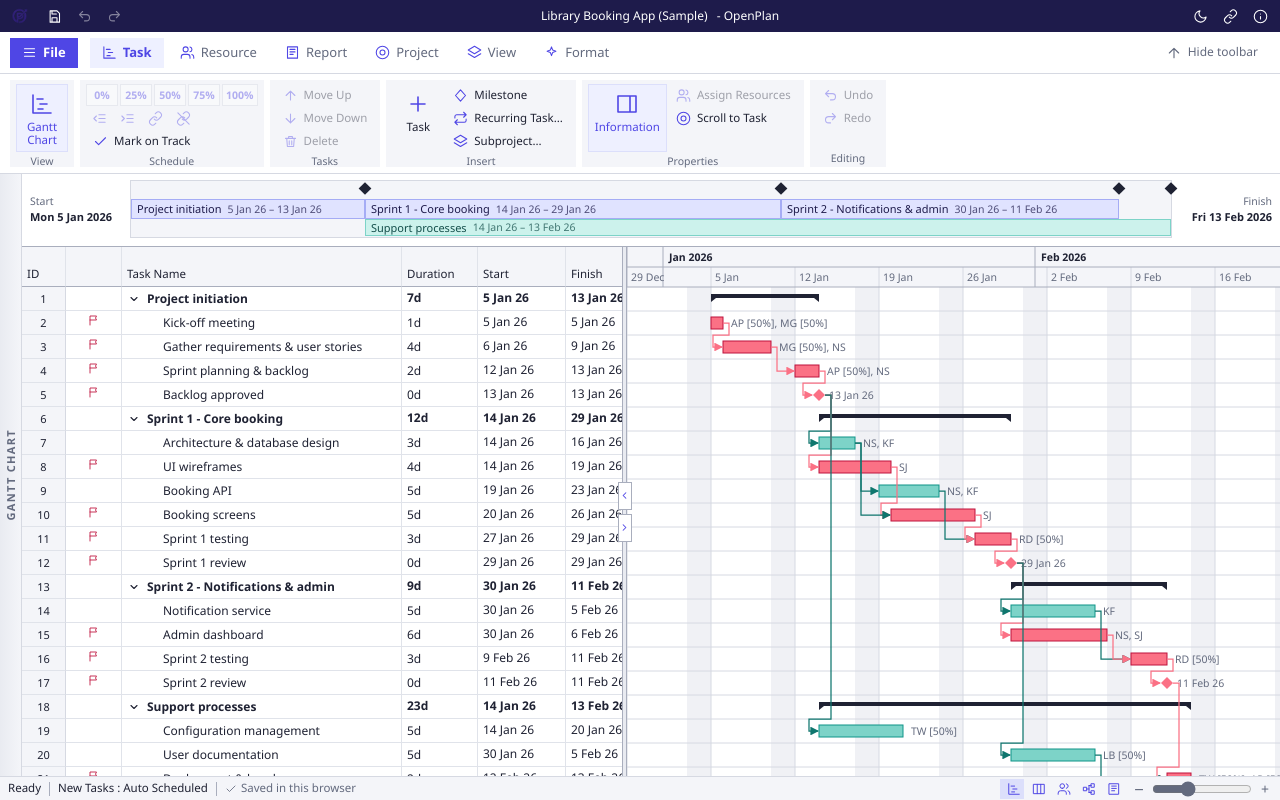
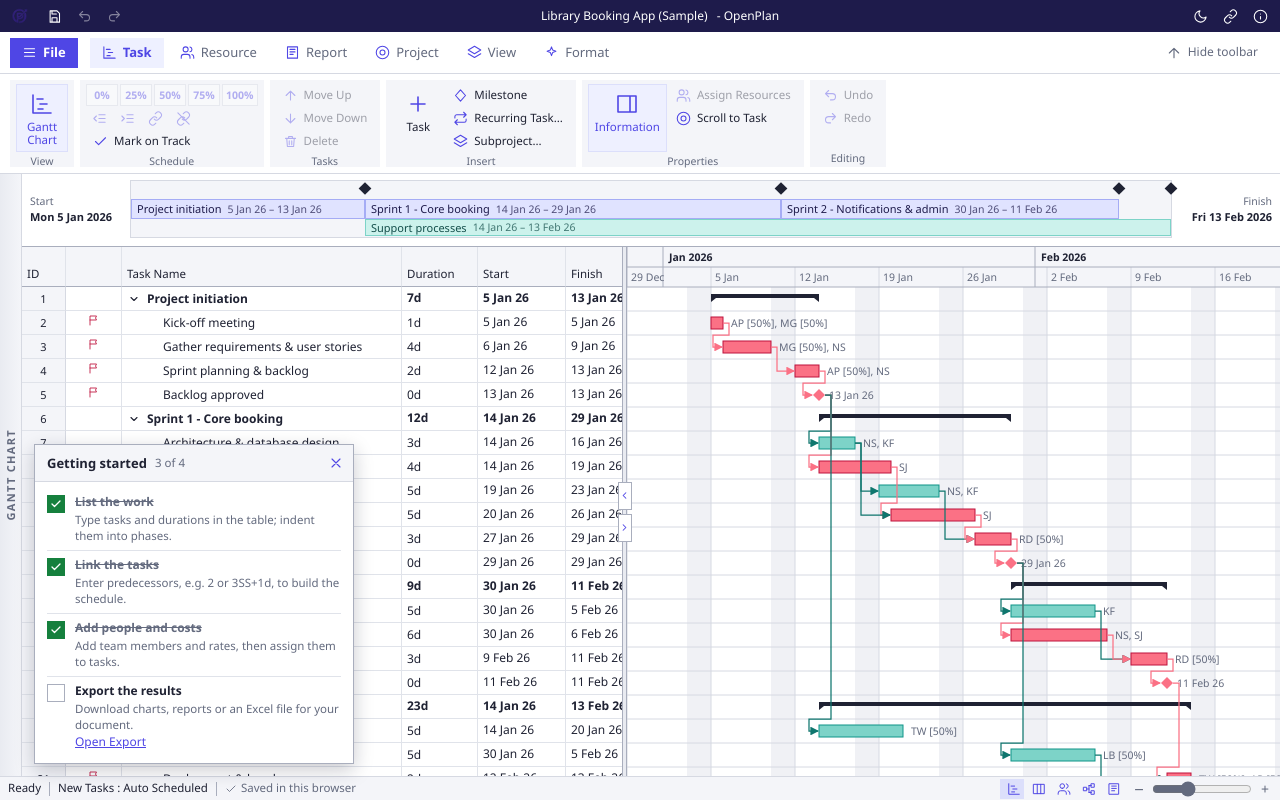
Before and after one commit to MNSBaanu/OpenPlan, a React (Vite) app: page / in a window 1280 px wide. Both pictures are taken after a click on the button "Open the app". Built offline with nearby package versions, Linux system fonts and the light colour scheme.

Commit message:
feat: getting started checklist

```diff
--- a/src/App.tsx
+++ b/src/App.tsx
@@ -5,6 +5,7 @@ import * as ops from './lib/taskOps';
 import { TitleBar, StatusBar, Backstage } from './components/Chrome';
 import Ribbon from './components/Ribbon';
 import Drawer from './components/Drawer';
+import Guide from './components/Guide';
 import GanttView from './views/GanttView';
 import BoardView from './views/BoardView';
 import { NetworkView, WbsView, OrgView } from './views/Diagrams';
@@ -64,6 +65,7 @@ export default function App() {
       <Drawer />
     </div>
     <StatusBar />
+    <Guide />
     <Backstage />
   </>;
 }
--- a/src/components/Chrome.tsx
+++ b/src/components/Chrome.tsx
@@ -198,7 +198,8 @@ export function Backstage() {
   } else if (page === 'about') {
     body = <><h1>About</h1><img className="logo" src="./assets/OpenPlan.png" alt="OpenPlan" height={48} />
       <p className="bs-note">Free, browser-based project planning: Gantt chart, critical path, network diagram, WBS, resources, leveling, baselines, tracking, earned value and reports.</p>
-      <Tile icon="info" title="Keyboard shortcuts and help" sub="Editing tips for the task table and Gantt chart" act="about" /></>;
+      <Tile icon="info" title="Keyboard shortcuts and help" sub="Editing tips for the task table and Gantt chart" act="about" />
+      <button className="bs-tile" onClick={() => st.setUI({ guide: true, backstage: false })}><Icon name="check" /><div><b>Getting started guide</b><span>Show the four-step checklist again</span></div></button></>;
   } else {
     const props: [string, string][] = [
       ['Start', U.fmtLong(s.startDn)], ['Finish', U.fmtLong(s.finishDn)], ['Duration', U.num(s.duration) + ' days'],
--- /dev/null
+++ b/src/components/Guide.tsx
@@ -0,0 +1,35 @@
+import { useState } from 'react';
+import { useApp } from '../store';
+import Icon from './Icon';
+
+// A getting-started checklist for new users. Steps tick themselves off as the plan fills in.
+export default function Guide() {
+  const st = useApp();
+  const [exported, setExported] = useState(false);
+  if (!st.guide) return null;
+  const tasks = st.p.tasks;
+  const steps: [string, string, boolean, string, () => void][] = [
+    ['List the work', 'Type tasks and durations in the table; indent them into phases.', tasks.length >= 2, 'Show the table', () => st.setView('gantt')],
+    ['Link the tasks', 'Enter predecessors, e.g. 2 or 3SS+1d, to build the schedule.', tasks.some(t => t.preds.length > 0), 'Show the table', () => st.setView('gantt')],
+    ['Add people and costs', 'Add team members and rates, then assign them to tasks.', tasks.some(t => t.assignments.length > 0), 'Resource Sheet', () => st.setView('resources')],
+    ['Export the results', 'Download charts, reports or an Excel file for your document.', exported, 'Open Export', () => { setExported(true); st.setUI({ backstage: true, bsPage: 'export' }); }]
+  ];
+  const done = steps.filter(s => s[2]).length;
+  return (
+    <aside className="guide" aria-label="Getting started">
+      <div className="guide-head">
+        <b>Getting started</b><span className="muted">{done} of {steps.length}</span>
+        <button className="icon-btn" title="Hide the guide" aria-label="Hide the guide" onClick={() => st.setUI({ guide: false })}><Icon name="x" /></button>
+      </div>
+      <ol>
+        {steps.map(([title, text, ok, action, run]) => (
+          <li key={title} className={ok ? 'ok' : ''}>
+            <span className="guide-mark" aria-hidden="true">{ok ? <Icon name="check" /> : null}</span>
+            <div><b>{title}</b><span>{text}</span>{!ok && <button className="linkbtn" onClick={run}>{action}</button>}</div>
+          </li>
+        ))}
+      </ol>
+      {!tasks.length && <p className="guide-tip">New here? Start from a template in <button className="linkbtn" onClick={() => st.setUI({ backstage: true, bsPage: 'new' })}>File › New</button>.</p>}
+    </aside>
+  );
+}
--- a/src/store.ts
+++ b/src/store.ts
@@ -41,14 +41,15 @@ export interface UIState {
   theme: 'light' | 'dark';
   bars: string;
   fullYear: boolean;
+  guide: boolean;
 }
 
 const UI_DEFAULTS: UIState = {
   view: 'gantt', zoom: 'week', critical: true, gridW: 600, ganttHide: 'none', drawer: window.innerWidth > 1100, netScope: 'all', netDates: false,
   netZoom: 1, wbsDepth: 99, filter: 'all', group: 'none', sort: 'id', cols: DEFAULT_COLS.slice(), showBaseline: true,
-  report: 'overview', tab: 'task', timeline: true, ribbonMin: false, theme: 'light', bars: 'teal', fullYear: false
+  report: 'overview', tab: 'task', timeline: true, ribbonMin: false, theme: 'light', bars: 'teal', fullYear: false, guide: true
 };
-const PERSISTED_UI: (keyof UIState)[] = ['view', 'zoom', 'critical', 'gridW', 'ganttHide', 'drawer', 'netDates', 'wbsDepth', 'filter', 'group', 'sort', 'cols', 'showBaseline', 'report', 'tab', 'timeline', 'theme', 'bars', 'fullYear'];
+const PERSISTED_UI: (keyof UIState)[] = ['view', 'zoom', 'critical', 'gridW', 'ganttHide', 'drawer', 'netDates', 'wbsDepth', 'filter', 'group', 'sort', 'cols', 'showBaseline', 'report', 'tab', 'timeline', 'theme', 'bars', 'fullYear', 'guide'];
 
 export interface Dialog { type: string; props?: any }
 export type SaveState = 'ok' | 'full' | 'off';
--- a/src/styles.css
+++ b/src/styles.css
@@ -513,6 +513,21 @@ ol.steps { margin: 0; padding-left: 20px; display: flex; flex-direction: column;
 kbd { font: var(--fs-xs) Consolas, monospace; padding: 0 4px; border: 1px solid var(--border-strong); background: var(--surface-2); }
 .toast { position: fixed; right: 16px; bottom: 36px; transform: translateY(12px); opacity: 0; pointer-events: none; background: var(--surface); color: var(--text); padding: 10px 16px; font-size: var(--fs-md); line-height: 1.45; border: 1px solid var(--border); border-left: 4px solid var(--accent); box-shadow: var(--shadow-lg); transition: 0.18s; z-index: 100; max-width: min(420px, calc(100vw - 32px)); }
 .toast.show { opacity: 1; transform: none; }
+.guide { position: fixed; left: 34px; bottom: 36px; z-index: 50; width: min(320px, calc(100vw - 48px)); background: var(--surface); border: 1px solid var(--border-strong); box-shadow: var(--shadow-lg); }
+.guide-head { display: flex; align-items: center; gap: 8px; padding: 6px 6px 6px 12px; border-bottom: 1px solid var(--border); background: var(--surface-2); }
+.guide-head b { font-size: var(--fs-md); }
+.guide-head .muted { flex: 1; font-size: var(--fs-sm); }
+.guide ol { list-style: none; margin: 0; padding: 6px 12px; }
+.guide li { display: flex; gap: 10px; padding: 6px 0; }
+.guide li + li { border-top: 1px solid var(--grid-line); }
+.guide li div { display: flex; flex-direction: column; align-items: flex-start; gap: 1px; }
+.guide li div span { color: var(--text-muted); font-size: var(--fs-sm); }
+.guide li.ok b { color: var(--text-muted); text-decoration: line-through; }
+.guide-mark { flex: none; width: 18px; height: 18px; margin-top: 1px; display: grid; place-items: center; border: 1px solid var(--border-strong); }
+.guide li.ok .guide-mark { background: var(--good); border-color: var(--good); color: var(--surface); }
+.guide-mark svg.i { width: 12px; height: 12px; stroke-width: 2.6; }
+.guide-tip { margin: 0; padding: 8px 12px; border-top: 1px solid var(--border); font-size: var(--fs-sm); color: var(--text-muted); }
+@media print { .guide { display: none; } }
 .toast.err { border-left-color: var(--critical-edge); }
 
 /* ---------- responsive ---------- */
```
